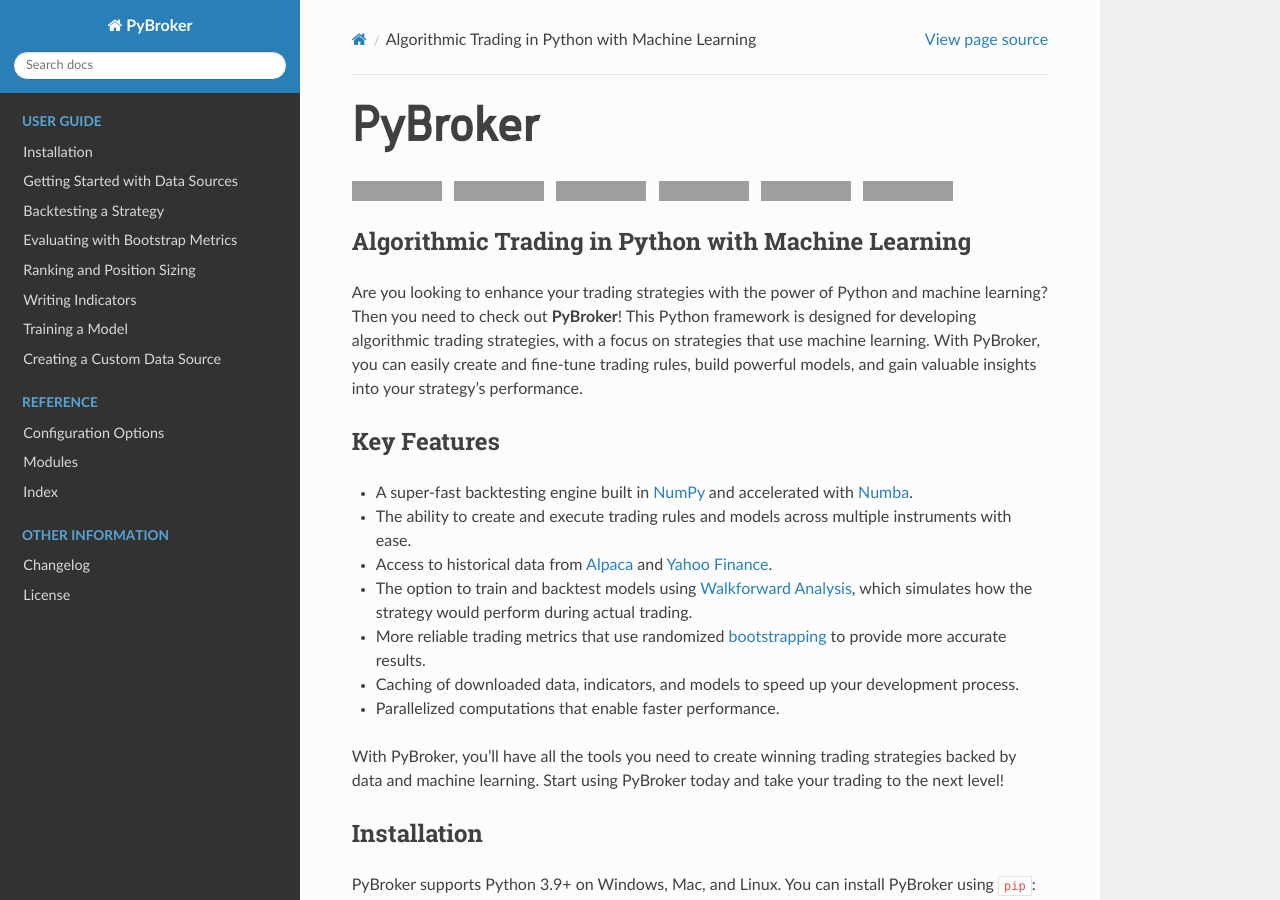
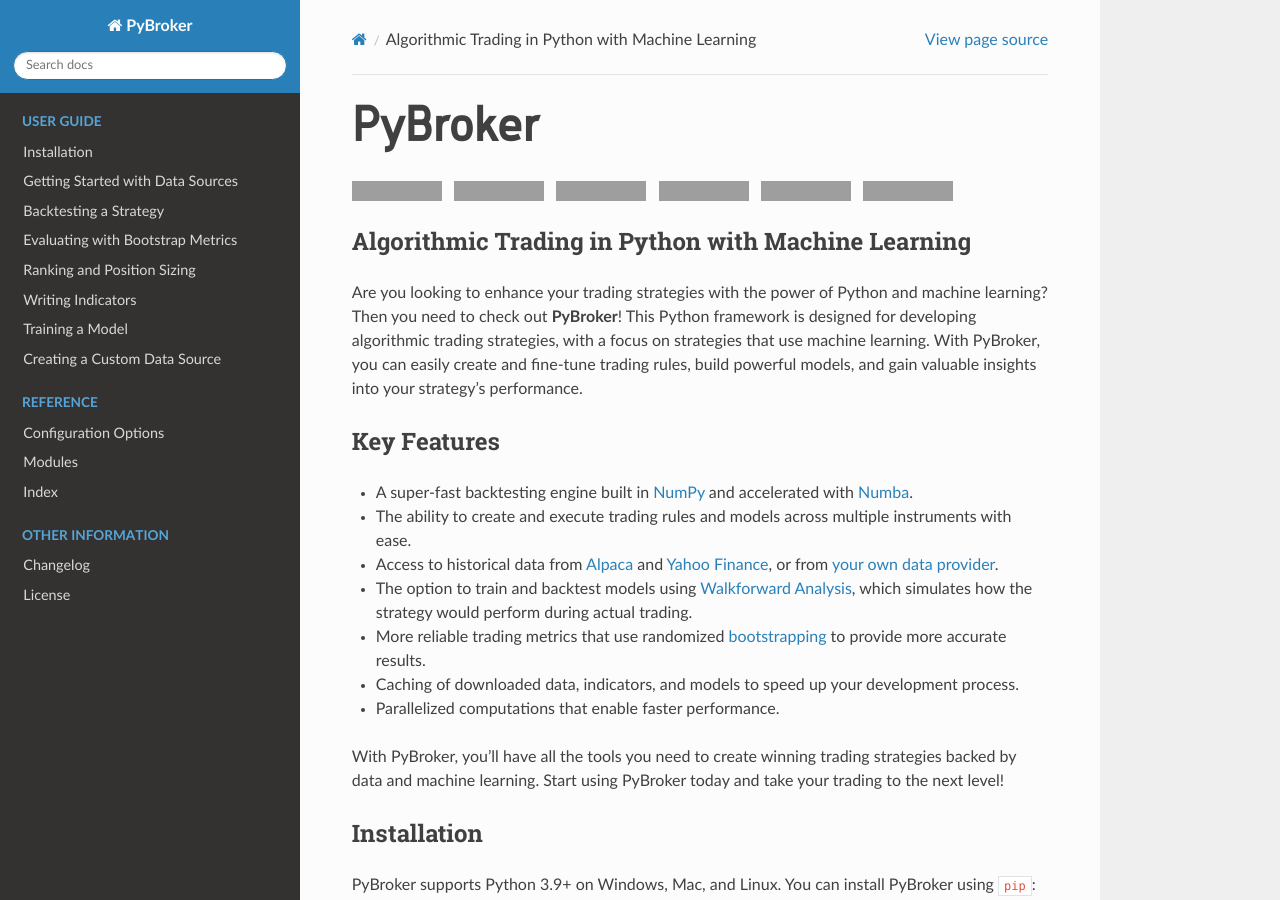
Before and after one commit to edtechre/pybroker, a Sphinx documentation site: the page built from docs/index.rst, in a window 1280 px wide and 900 px high, cut to the strip 0-900 px from the top of the window. Built offline with Sphinx 7.4.7 and the Read the Docs theme 2.0.0, drawn with Linux system fonts in a browser that asks for light colours; grey boxes are pictures that could not be loaded.

Commit message:
Update README and index.rst

```diff
--- a/docs/index.rst
+++ b/docs/index.rst
@@ -66,7 +66,7 @@
 
 * A super-fast backtesting engine built in `NumPy <https://numpy.org/>`_  and accelerated with `Numba <https://numba.pydata.org/>`_.
 * The ability to create and execute trading rules and models across multiple instruments with ease.
-* Access to historical data from `Alpaca <https://alpaca.markets/>`_ and `Yahoo Finance <https://finance.yahoo.com/>`_.
+* Access to historical data from `Alpaca <https://alpaca.markets/>`_ and `Yahoo Finance <https://finance.yahoo.com/>`_, or from `your own data provider <https://www.pybroker.com/en/latest/notebooks/7.%20Creating%20a%20Custom%20Data%20Source.html>`_.
 * The option to train and backtest models using `Walkforward Analysis <https://www.pybroker.com/en/latest/notebooks/6.%20Training%20a%20Model.html#Walkforward-Analysis>`_, which simulates how the strategy would perform during actual trading.
 * More reliable trading metrics that use randomized `bootstrapping <https://en.wikipedia.org/wiki/Bootstrapping_(statistics)>`_ to provide more accurate results.
 * Caching of downloaded data, indicators, and models to speed up your development process.
```
Also changed, not shown: README.md (+1 -1 lines).
